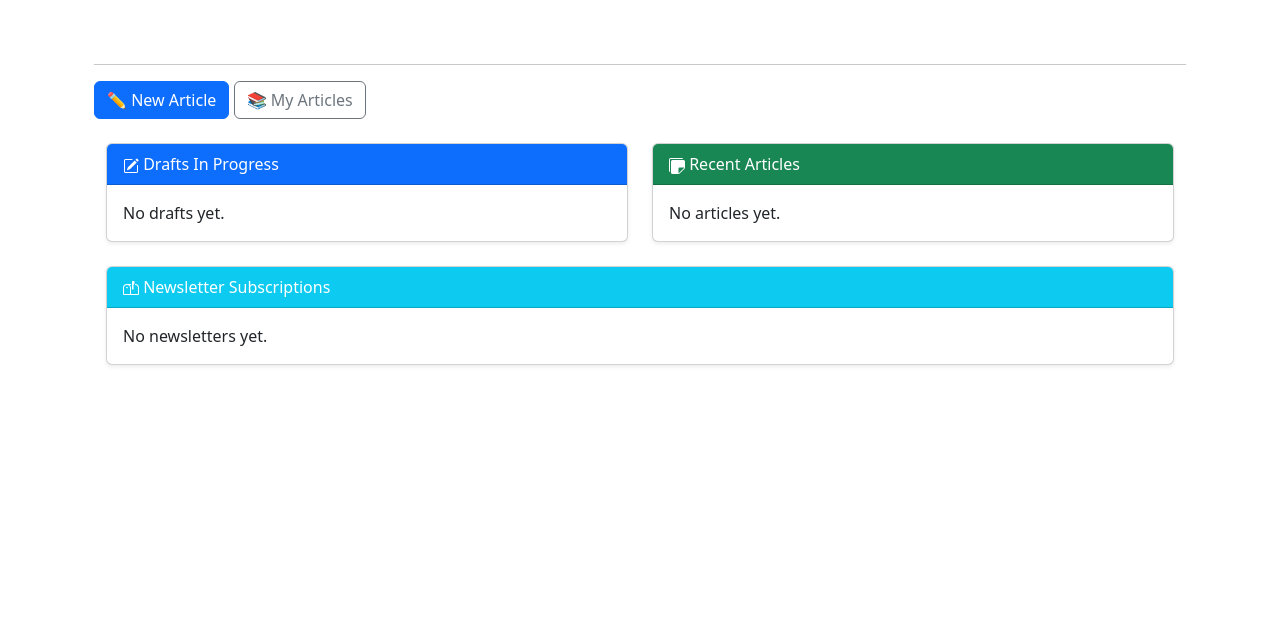
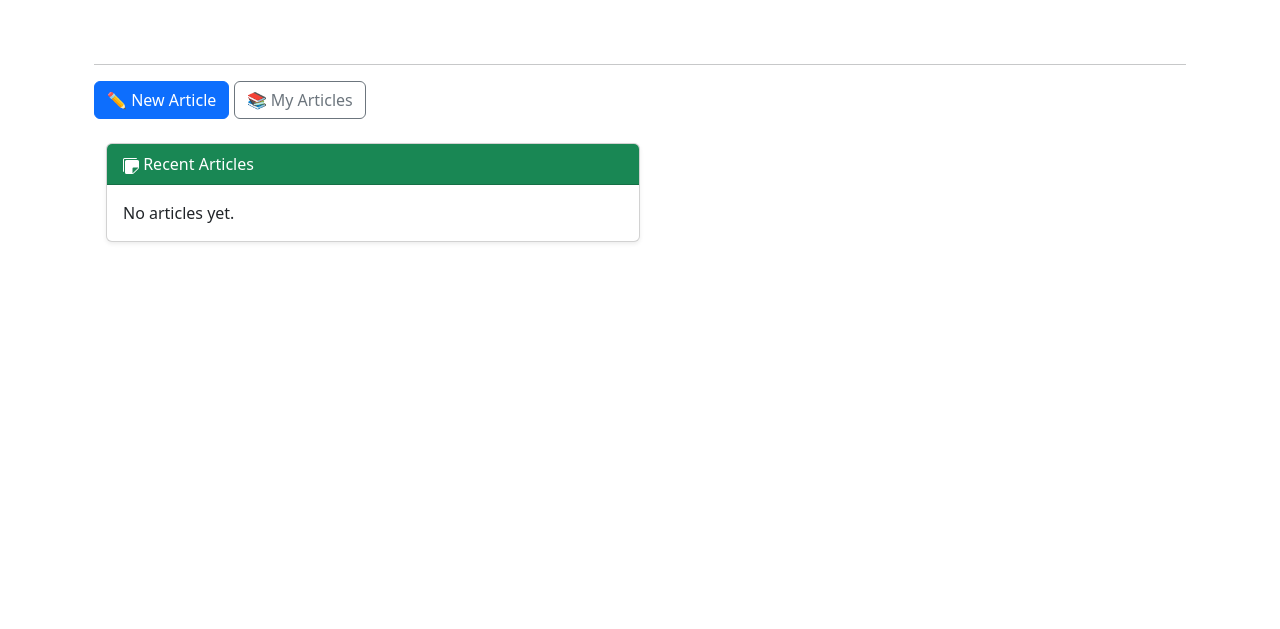
Before and after one commit to AlexeyKopchinskiy/Portfolio-project-5-v2, a Django app: page /accounts/dashboard/author/ in a window 1280 px wide. Shown: the part 56-685 px from the top of the page. Run offline with Django 4.2, Linux system fonts and the light colour scheme; the visitor is signed in with stand-in values (Sample User, id 1); data that the repository does not hold is empty.

Commit message:
Simplify author page for now

```diff
--- a/accounts/templates/accounts/dashboard_author.html
+++ b/accounts/templates/accounts/dashboard_author.html
@@ -10,30 +10,6 @@ Time to share your next masterpiece. Draft, edit, and publish from here.
   <a href="{% url 'my_posts' %}" class="btn btn-outline-secondary">📚 My Articles</a>
 
   <div class="container mt-4">
-
-  <div class="row">
-    <div class="col-md-6 mb-4">
-      <div class="card shadow-sm">
-        <div class="card-header bg-primary text-white">
-          <svg xmlns="http://www.w3.org/2000/svg" width="16" height="16" fill="currentColor" class="bi bi-pencil-square" viewBox="0 0 16 16">
-            <path d="M15.502 1.94a.5.5 0 0 1 0 .706L14.459 3.69l-2-2L13.502.646a.5.5 0 0 1 .707 0l1.293 1.293zm-1.75 2.456-2-2L4.939 9.21a.5.5 0 0 0-.121.196l-.805 2.414a.25.25 0 0 0 .316.316l2.414-.805a.5.5 0 0 0 .196-.12l6.813-6.814z"/>
-            <path fill-rule="evenodd" d="M1 13.5A1.5 1.5 0 0 0 2.5 15h11a1.5 1.5 0 0 0 1.5-1.5v-6a.5.5 0 0 0-1 0v6a.5.5 0 0 1-.5.5h-11a.5.5 0 0 1-.5-.5v-11a.5.5 0 0 1 .5-.5H9a.5.5 0 0 0 0-1H2.5A1.5 1.5 0 0 0 1 2.5z"/>
-          </svg> Drafts In Progress
-        </div>
-        <div class="card-body">
-          <ul class="list-unstyled mb-0">
-            {% for newsletter in drafts %}
-              <li>
-                <strong>{{ newsletter.subject }}</strong><br>
-                <small class="text-muted">Last edited on {{ newsletter.created_at|date:"F j, Y" }}</small>
-              </li>
-            {% empty %}
-              <li>No drafts yet.</li>
-            {% endfor %}
-          </ul>
-        </div>
-      </div>
-    </div>
 
     <div class="col-md-6 mb-4">
       <div class="card shadow-sm">
@@ -58,29 +34,6 @@ Time to share your next masterpiece. Draft, edit, and publish from here.
       </div>
     </div>
 
-    <div class="col-md-12 mb-4">
-      <div class="card shadow-sm">
-        <div class="card-header bg-info text-white">
-          <svg xmlns="http://www.w3.org/2000/svg" width="16" height="16" fill="currentColor" class="bi bi-mailbox-flag" viewBox="0 0 16 16">
-          <path d="M10.5 8.5V3.707l.854-.853A.5.5 0 0 0 11.5 2.5v-2A.5.5 0 0 0 11 0H9.5a.5.5 0 0 0-.5.5v8zM5 7c0 .334-.164.264-.415.157C4.42 7.087 4.218 7 4 7s-.42.086-.585.157C3.164 7.264 3 7.334 3 7a1 1 0 0 1 2 0"/>
-          <path d="M4 3h4v1H6.646A4 4 0 0 1 8 7v6h7V7a3 3 0 0 0-3-3V3a4 4 0 0 1 4 4v6a1 1 0 0 1-1 1H1a1 1 0 0 1-1-1V7a4 4 0 0 1 4-4m0 1a3 3 0 0 0-3 3v6h6V7a3 3 0 0 0-3-3"/>
-        </svg> Newsletter Subscriptions
-        </div>
-        <div class="card-body">
-          <ul class="list-unstyled mb-0">
-            {% for newsletter in newsletters %}
-              <li>
-                <strong>{{ newsletter.subject }}</strong><br>
-                <small class="text-muted">Subscribers: {{ newsletter.subscribers.count }}</small>
-              </li>
-            {% empty %}
-              <li>No newsletters yet.</li>
-            {% endfor %}
-          </ul>
-        </div>
-      </div>
-    </div>
-
   </div>
 
 </div>
--- a/templates/base.html
+++ b/templates/base.html
@@ -11,6 +11,7 @@
     rel="stylesheet"
     integrity="sha384-LN+7fdVzj6u52u30Kp6M/trliBMCMKTyK833zpbD+pXdCLuTusPj697FH4R/5mcr"
     crossorigin="anonymous">
+  <link rel="stylesheet" href="https://cdn.jsdelivr.net/npm/bootstrap-icons@1.10.5/font/bootstrap-icons.css">
   <!-- Custom css -->
   <link rel="stylesheet" href="{% static 'css/styles.css' %}">
 </head>
```
